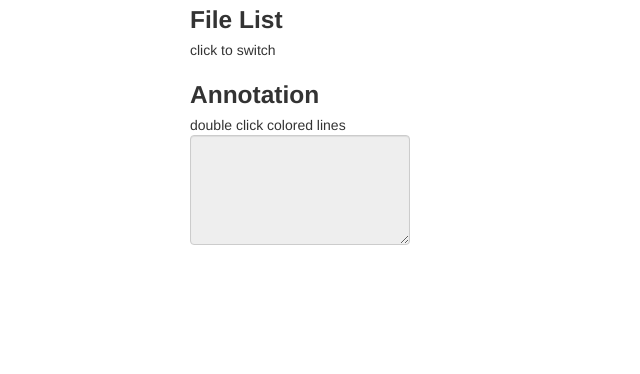
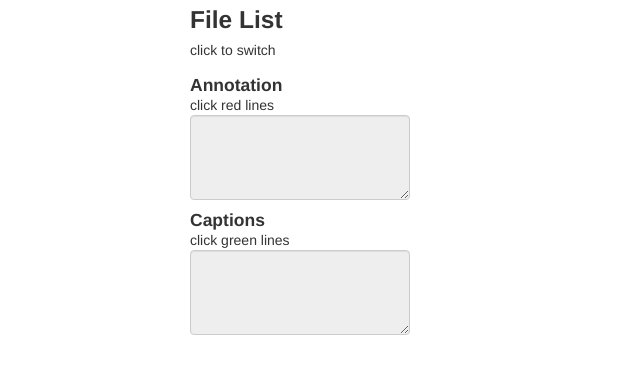
Before and after one commit to Charlie818/VideoDatasetView, a Django app: template video/templates/index.html in a window 1280 px wide. Shown: the part 70-444 px from the top of the page, without its empty margins (0-640 px from the left). Run offline with Django 3.2, Linux system fonts and the light colour scheme; the template is opened without the code that fills it, so the values that code supplies are empty; parts of the project's set-up code (start-up, migrations or seed data) failed here and were passed over.

Commit message:
add comparison

```diff
--- a/VideoView/settings.py
+++ b/VideoView/settings.py
@@ -26,7 +26,7 @@ SECRET_KEY = 'i@=5st0g@yam40i=29db^7ai(xt3fz1s)8yy@z$_j6c*@oo3uv'
 # SECURITY WARNING: don't run with debug turned on in production!
 DEBUG = True
 
-ALLOWED_HOSTS = []
+ALLOWED_HOSTS = ['*']
 
 
 # Application definition
--- a/uwsgi.ini
+++ b/uwsgi.ini
@@ -1,6 +1,6 @@
 [uwsgi]
 socket = 127.0.0.1:9090
-chdir=/Users/qiujiarong/Desktop/VideoView
+chdir=/root/VideoView
 module=VideoView.wsgi
 master = true
 processes=2
@@ -8,4 +8,4 @@ threads=2
 max-requests=2000
 chmod-socket=664
 vacuum=true
-daemonize = /Users/qiujiarong/Desktop/VideoView/uwsgi.log
+daemonize = /root/VideoView/uwsgi.log
--- a/video/static/css/demo.css
+++ b/video/static/css/demo.css
@@ -8,10 +8,10 @@
     color: black;
 }
 .smallfont{
-    font-size: 20px;
+    font-size: 15px;
 }
 .mylist{
-    font-size: 15px;
+    font-size: 12px;
 }
 .mycanvas{
     margin-left: 50px;
--- a/video/static/js/demo.js
+++ b/video/static/js/demo.js
@@ -20,25 +20,28 @@ function video_request(filename) {
             html_str+="<canvas id='myCanvas' class='mycanvas'></canvas>"
             // console.log(html_str);
             video.innerHTML=html_str;
-            paint(data['proposals'],data['duration']);
+            paint(data);
 
         }
     });
 }
 
-var pt=0;
-var colors=['red','orange','green','blue'];
-function get_color() {
-    if (pt==colors.length) {
-        pt=0;
-    }
-    return colors[pt++];
-}
+// var pt=0;
+// var colors=['red','green'];
+// function get_color() {
+//     if (pt==colors.length) {
+//         pt=0;
+//     }
+//     return colors[pt++];
+// }
 
-function paint(proposals,duration){
+function paint(data){
+    var proposals=data['proposals'];
+    var predicts=data['predicts'];
+    var duration=data['duration'];
     pt=0;
-    var width=335;
-    var height=400;
+    var width=400;
+    var height=600;
     var span=25;
     var lines_y= new Array();
     $('#myCanvas').attr('width',600);
@@ -56,13 +59,30 @@ function paint(proposals,duration){
     context.moveTo(X1,Y);
     context.lineTo(X2,Y);
     context.stroke();
-    console.log(X1,X2,Y,color);
+    // console.log(X1,X2,Y,color);
     for(var i=0;i<proposals.length;i++){
         Y+=span;
         X1=proposals[i]['start_time']/duration*width;
         X2=proposals[i]['end_time']/duration*width;
-        color=get_color();
-        // console.log(X1,X2,Y,color);
+        color="red";
+        lines_y.push(Y);
+        context.beginPath();
+        context.strokeStyle=color;
+        context.lineWidth=5;
+        context.moveTo(X1,Y);
+        context.lineTo(X2,Y);
+        context.stroke();
+        context.font="15px Georgia";
+        // context.fillText(proposals[i]['annotation'],X1+10,Y-5);
+    }
+
+    console.log(predicts);
+    for(var i=0;i<predicts.length;i++){
+        Y+=span;
+        X1=predicts[i]['start_time']/duration*width;
+        X2=predicts[i]['end_time']/duration*width;
+        color="green";
+        console.log(X1,X2,Y,color);
         lines_y.push(Y);
         context.beginPath();
         context.strokeStyle=color;
@@ -88,32 +108,42 @@ function paint(proposals,duration){
         }
         console.log("idx",idx);
         myVid=document.getElementById("my-video");
+        //show annotation
         if (idx!=0) {
             // alert(proposals[idx-1]['annotation']);
-            $("#annotation").val(proposals[idx-1]['annotation']);
+            if(idx<=proposals.length)
+                $("#annotation").val(proposals[idx-1]['annotation']);
+            else
+                $("#caption").val(predicts[idx-1-proposals.length]['annotation']);
         }
+        //switch of clip
         if (idx==0) {
             myVid.currentTime=0;
         }else{
-            myVid.currentTime=proposals[idx-1]['start_time'];
+            if(idx<=proposals.length)
+                myVid.currentTime=proposals[idx-1]['start_time'];
+            else
+                myVid.currentTime=predicts[idx-1-proposals.length]['start_time'];
+                $("#caption").val(predicts[idx-1-proposals.length]['annotation']);
+
         }
         myVid.play();
     });
-    $("#myCanvas").dblclick(function(e){
-        var y=Math.floor(e.pageY-$("#myCanvas").offset().top);
-        var min=999;
-        var idx=-1;
-        console.log(y);
-        for (var i = lines_y.length - 1; i >= 0; i--) {
-            if(Math.abs(lines_y[i]-y)<min){
-                idx=i;
-                min=Math.abs(lines_y[i]-y);
-            }
-        }
-        console.log("idx",idx);
-        if (idx!=0) {
-            // alert(proposals[idx-1]['annotation']);
-            $("#annotation").val(proposals[idx-1]['annotation']);
-        }
-    });
+    // $("#myCanvas").dblclick(function(e){
+    //     var y=Math.floor(e.pageY-$("#myCanvas").offset().top);
+    //     var min=999;
+    //     var idx=-1;
+    //     console.log(y);
+    //     for (var i = lines_y.length - 1; i >= 0; i--) {
+    //         if(Math.abs(lines_y[i]-y)<min){
+    //             idx=i;
+    //             min=Math.abs(lines_y[i]-y);
+    //         }
+    //     }
+    //     console.log("idx",idx);
+    //     if (idx!=0) {
+    //         // alert(proposals[idx-1]['annotation']);
+    //         $("#annotation").val(proposals[idx-1]['annotation']);
+    //     }
+    // });
 }
--- a/video/templates/index.html
+++ b/video/templates/index.html
@@ -1,5 +1,4 @@
 {% load static %}
-
 
 <!doctype html>
 <html>
@@ -30,18 +29,24 @@
             <p style="margin:0px;">click to switch</p>
             <ul id="list" class="mylist"></ul>
             <div class="holder"></div>
-            <h3 style="margin:0px;">Annotation </h3>
-            <p style="margin:0px;">double click colored lines</p>
-            <textarea id="annotation" class="form-control" style="height:100px;" readonly="true"></textarea>
+            <h4 style="margin:0px;">Annotation </h3>
+            <p style="margin:0px;">click red lines</p>
+            <textarea id="annotation" class="form-control" style="height:75px;" readonly="true"></textarea>
+            <h4 style="margin:0px;">Captions </h3>
+            <p style="margin:0px;">click green lines</p>
+            <textarea id="caption" class="form-control" style="height:75px;" readonly="true"></textarea>
         </div>
         <div id="video" class="span8" align="left" style="margin:20px;"></div>
     </div>
 </body>
 <script type="text/javascript">
-    var data={{data|safe}};
+    var data= {{data|safe}};
+    // console.log(data);
+    console.log(data['name']);
+
     var list=$('#list');
-    for(var i=0;i<data.length;i++){
-        list.append("<li class='smallfont'>"+data[i]['name']+"</li>");
+    for(var i=0;i<data['name'].length;i++){
+        list.append("<li class='smallfont'>"+data['name'][i]+"</li>");
     }
     $("div.holder").jPages({
         containerID : "list",
@@ -50,8 +55,10 @@
         next:"→"
     });
 
-    data=data[0];
-    var url='/static/'+data['url'];
+    var sample = data['sample'];
+    console.log(sample);
+
+    var url='/static/'+sample['url'];
     //change the whole object to refresh the video
     var video = document.getElementById("video");
     var html_str="<video id='my-video' width='600' height='400' controls='controls'>";
@@ -60,11 +67,11 @@
     html_str+="<embed id='v3' src="+url+" />";
     html_str+="</object>";
     html_str+="</video>";
-    html_str+="<div class='span8' align='center'><label id='title' >"+data['name']+"  </label> </div>";
+    html_str+="<div class='span8' align='center'><label id='title' >"+sample['name']+"  </label> </div>";
     html_str+="<canvas id='myCanvas' class='mycanvas'></canvas>"
     // console.log(html_str);
     video.innerHTML=html_str;
-    paint(data['proposals'],data['duration']);
+    paint(sample);
 </script>
 
 <script type="text/javascript">
```
Also changed, not shown: video/util.py (+28 -28 lines), video/views.py (+16 -5 lines), readme.txt (added), 2 other files.
